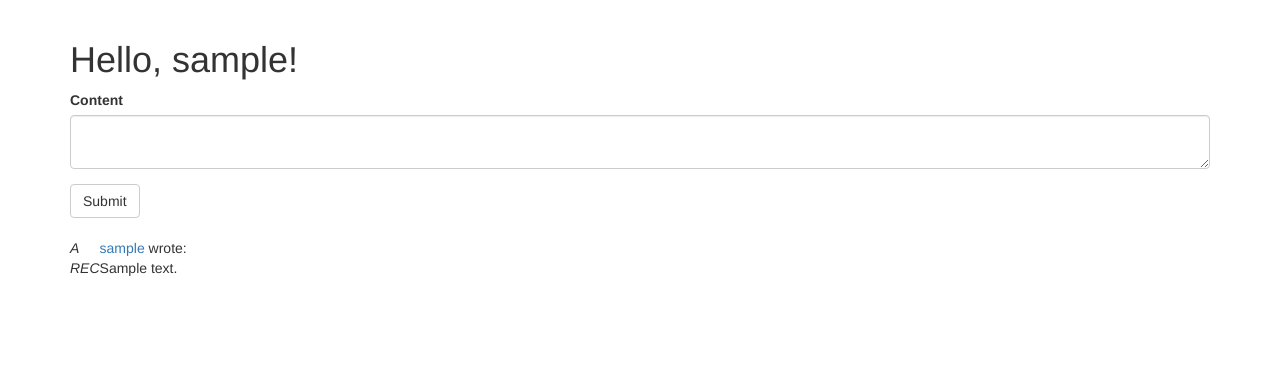
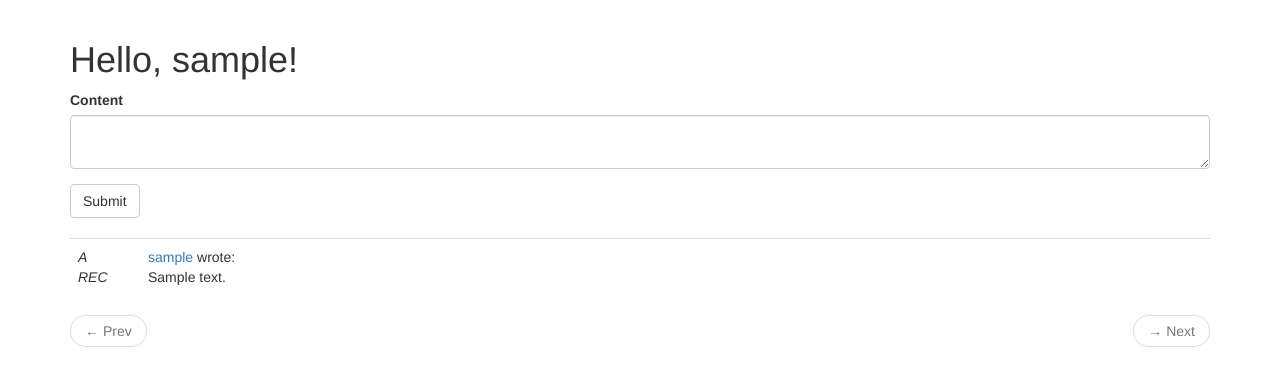
Before and after one commit to mingzhaya/flog, a Flask app: page / in a window 1280 px wide. Shown: the part 52-438 px from the top of the page. Run offline with Flask 2, Linux system fonts and the light colour scheme; a user stored in the database is signed in; tables that the repository leaves empty hold one stand-in row (values such as "Sample post"); some libraries are stand-ins or nearby versions.

Commit message:
Update pagination for Bootstrap

```diff
--- a/app/templates/_post.html
+++ b/app/templates/_post.html
@@ -1,6 +1,6 @@
-<table>
-    <tr valign="top">
-        <td><i>A<br>REC</i></td>
+<table class="table table-hover">
+    <tr>
+        <td width="70px"><i>A<br>REC</i></td>
         <td>
             <a href="{{ url_for('user', username=post.author.username) }}">
                 {{ post.author.username }}
--- a/app/templates/index.html
+++ b/app/templates/index.html
@@ -10,10 +10,18 @@
     {% for post in posts %}
         {% include "_post.html" %}
     {% endfor %}
-    {% if prev_url %}
-    <a href="{{ prev_url }}">Prev</a>
-    {% endif %}
-    {% if next_url %}
-    <a href="{{ next_url }}">Next</a>
-    {% endif %}
+    <nav aria-label="...">
+        <ul class="pager">
+            <li class="previous{% if not prev_url %} disabled{% endif %}">
+                <a href="{{ prev_url or '#' }}">
+                    <span aria-hidden="true">&larr;</span> Prev
+                </a>
+            </li>
+            <li class="next{% if not next_url %} disabled{% endif %}">
+                <a href="{{ next_url or '#' }}">
+                    <span aria-hidden="true">&rarr;</span> Next
+                </a>
+            </li>
+        </ul>
+    </nav>
 {% endblock %}
```
Also changed, not shown: app.db.
